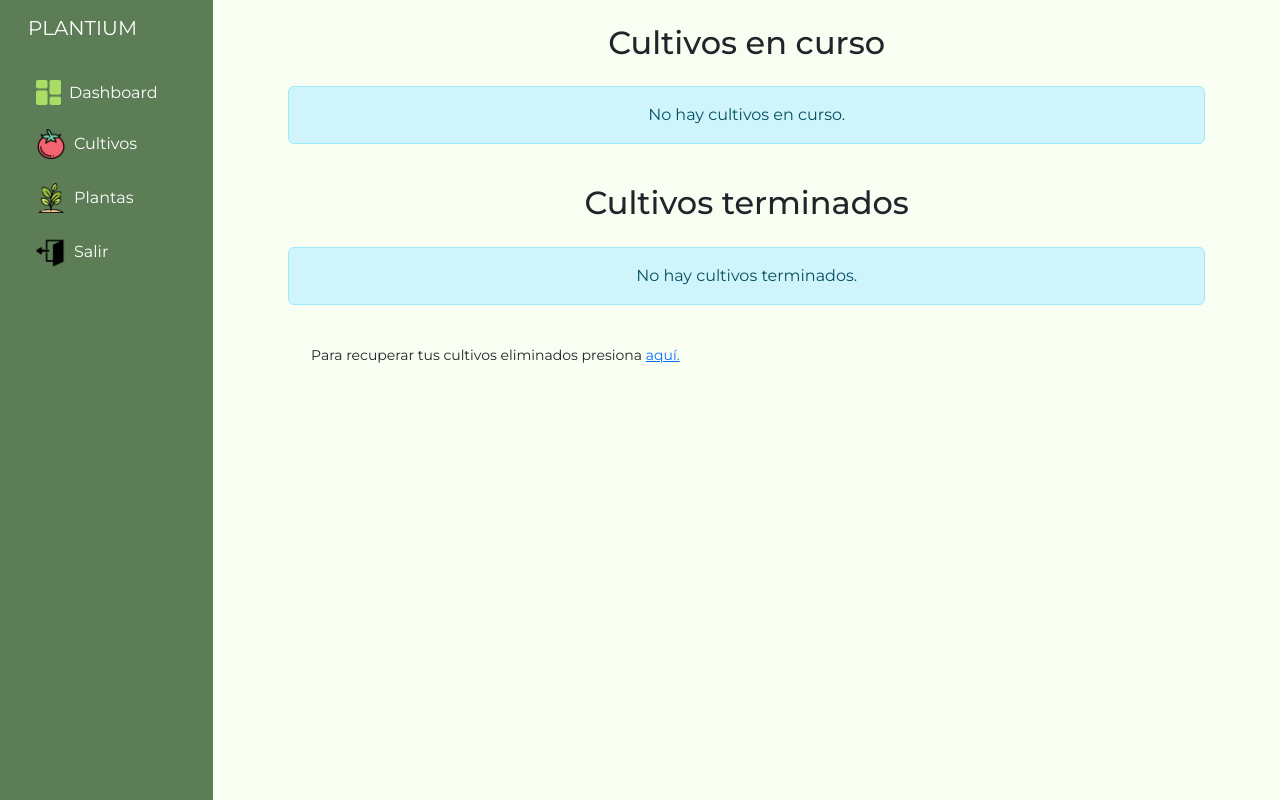
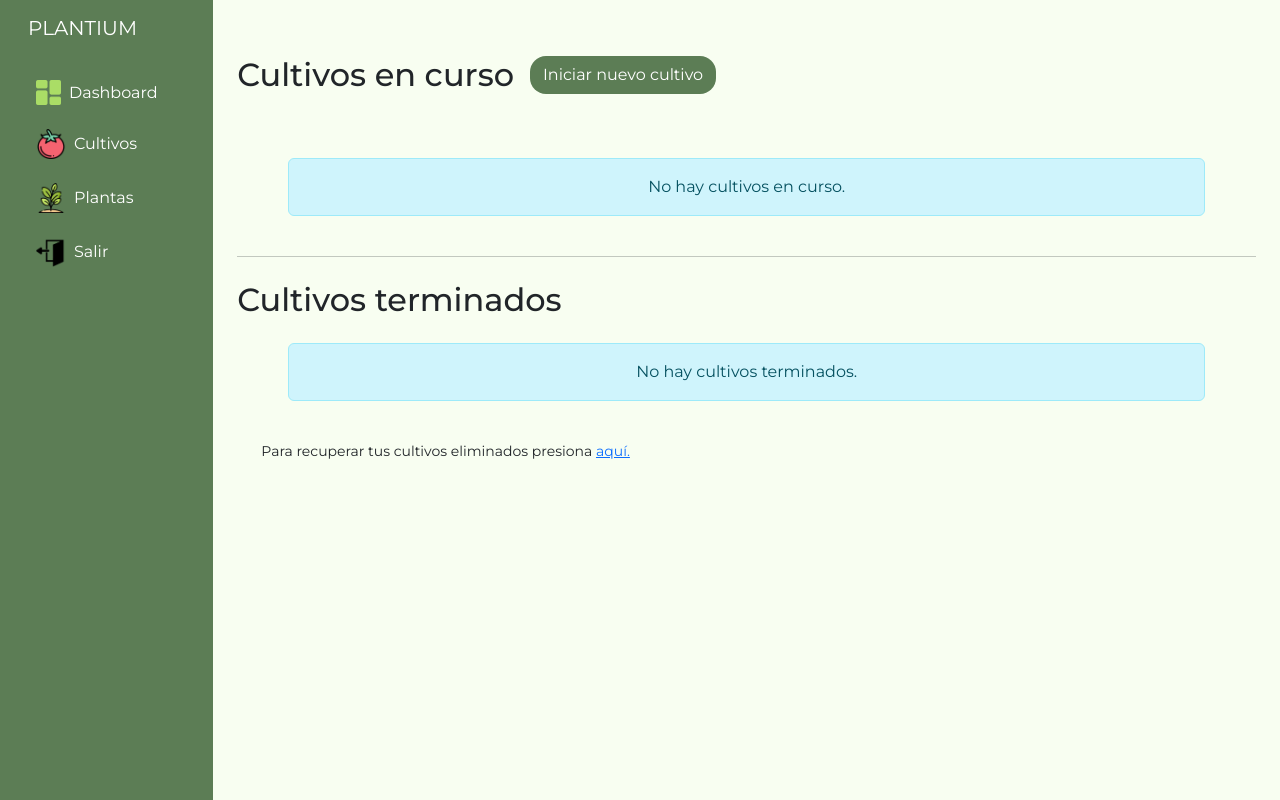
Before and after one commit to oridotexe/Plantium, a Django app: page /crop/ in a window 1280 px wide. Run offline with Django 5.2, Linux system fonts and the light colour scheme; the visitor is signed in with stand-in values (Sample User, id 1); data comes from the database, SQL or seed files in the repository; data that the repository does not hold is empty.

Commit message:
Refactor layout: Improve structure and styling of 'Cultivos en curso' and 'Cultivos terminados' sections

```diff
--- a/plantium/templates/crops.html
+++ b/plantium/templates/crops.html
@@ -2,7 +2,12 @@
 
 <div class="col-lg-10 ml-sm-auto px-4">
   <!-- Cultivos en curso -->
-  <h2 class="my-4 text-center">Cultivos en curso</h3>
+  <div class="d-flex flex-row align-items-center my-sm-5 gap-3">
+    <h2>Cultivos en curso</h3>
+    <div class="pt-2">
+      <a href="/crop/create" class="btn create-crop-button mb-3 grow">Iniciar nuevo cultivo</a>
+    </div>
+  </div>
   {% if not actives %}
     <div class="d-flex justify-content-center">
       <div class="alert alert-info text-center" style="width: 90%">No hay cultivos en curso.</div>
@@ -70,8 +75,10 @@
     {% endfor %}
   </div>
 
+  <hr class="my-4">
+
   <!-- Cultivos terminados -->
-  <h2 class="my-4 text-center">Cultivos terminados</h3>
+  <h2 class="my-4">Cultivos terminados</h3>
   {% if not finished %}
   <div class="d-flex justify-content-center">
   <div class="alert alert-info text-center"  style="width: 90%">No hay cultivos terminados.</div>
@@ -107,8 +114,8 @@
 </div>
 
   <!-- Link recuperar -->
-  <div class="mt-4 ms-4 d-flex justify-content-center">
-    <p class="small" style="width: 90%;">
+  <div class="mt-4 ms-4 d-flex justify-content-start">
+    <p class="small">
       Para recuperar tus cultivos eliminados presiona
       <a href="{% url 'deleted_crops' %}" class="text-primary" >aquí.</a>
     </p>
```
